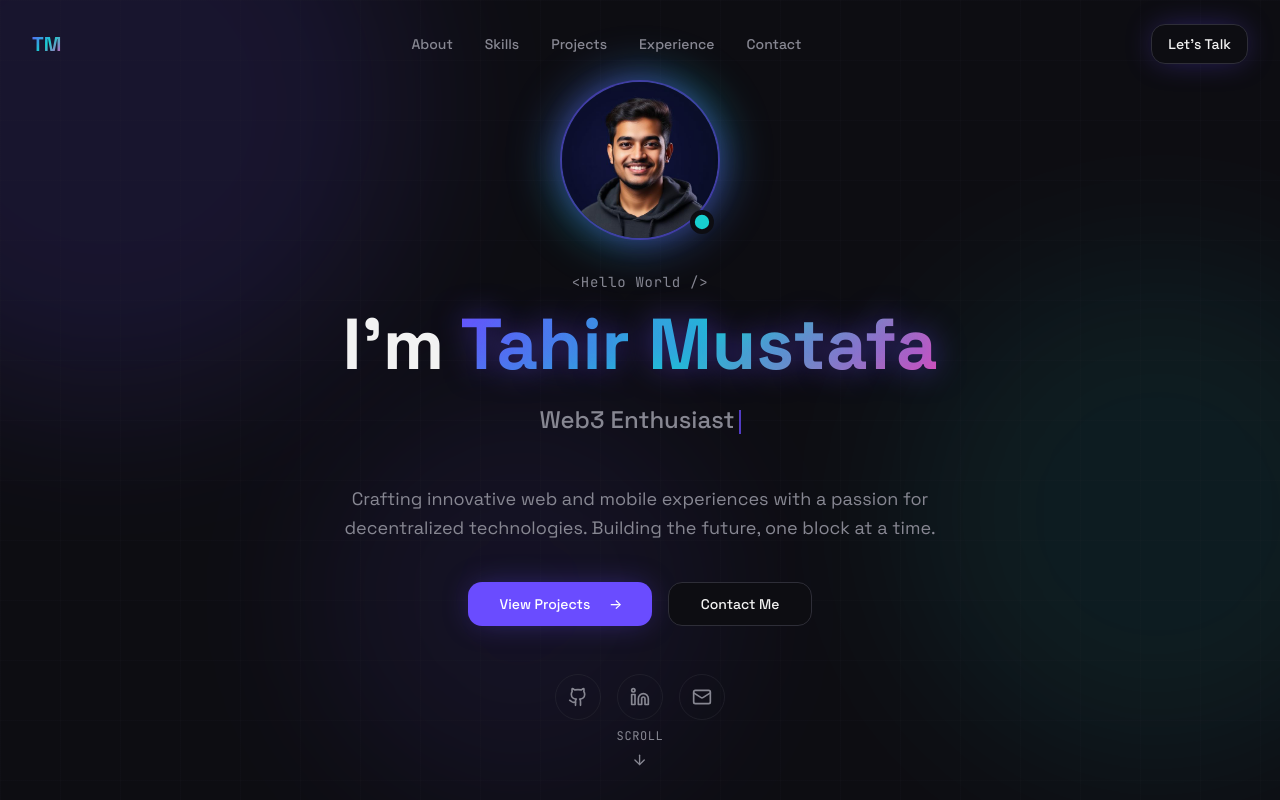
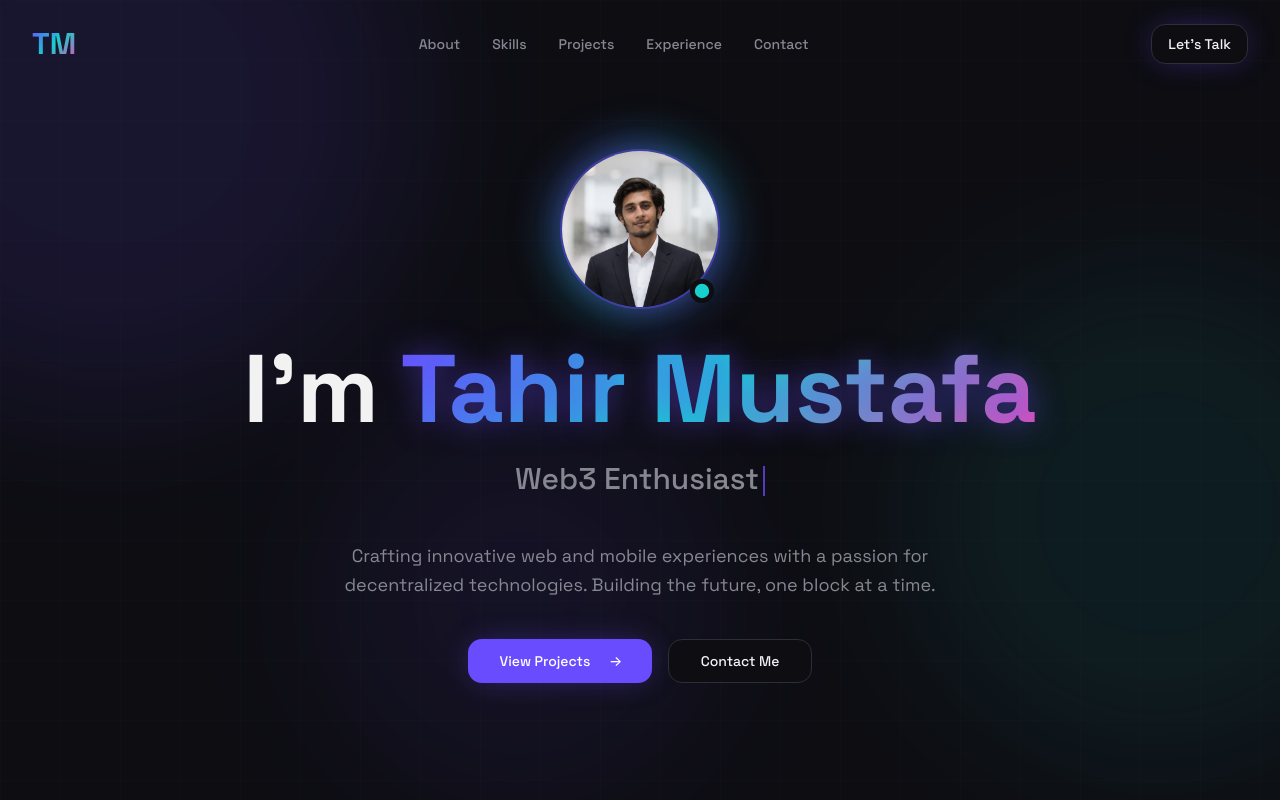
Before and after one commit to TahirMustafa-NO-ONE/Tahir-Mustafa, a React (Vite) app: page / in a window 1280 px wide. Shown: the top 800 px of the page. Built offline with nearby package versions, Linux system fonts and the light colour scheme; the HTML template or start-up script is replaced by a standard one.

Commit message:
updated the profile icon

```diff
--- a/src/components/layout/Navbar.tsx
+++ b/src/components/layout/Navbar.tsx
@@ -35,7 +35,7 @@ const Navbar = () => {
       <nav className="container flex items-center justify-between">
         <motion.a
           href="#"
-          className="text-xl font-bold gradient-text"
+          className="text-3xl font-extrabold font-sans gradient-text"
           whileHover={{ scale: 1.05 }}
           whileTap={{ scale: 0.95 }}
         >
--- a/src/components/sections/HeroSection.tsx
+++ b/src/components/sections/HeroSection.tsx
@@ -3,8 +3,17 @@ import { ArrowDown, Github, Linkedin, Mail } from "lucide-react";
 import { Button } from "@/components/ui/button";
 import TypewriterText from "@/components/ui/TypewriterText";
 import profileAvatar from "@/assets/profile-avatar.jpg";
+import profileAvatar2 from "@/assets/profile-avatar2.png";
+import { useState } from "react";
+import {
+  Dialog,
+  DialogContent,
+  DialogTitle,
+} from "@/components/ui/dialog";
+
 
 const HeroSection = () => {
+  const [isAvatarOpen, setIsAvatarOpen] = useState(false);
   const roles = [
     "Full-Stack Developer",
     "Web3 Enthusiast",
@@ -55,7 +64,7 @@ const HeroSection = () => {
       </div>
 
       {/* Grid Pattern Overlay */}
-      <div className="pt-20 absolute inset-0 bg-[linear-gradient(to_right,hsl(var(--border)/0.1)_1px,transparent_1px),linear-gradient(to_bottom,hsl(var(--border)/0.1)_1px,transparent_1px)] bg-[size:60px_60px] pointer-events-none" />
+      <div className="absolute inset-0 bg-[linear-gradient(to_right,hsl(var(--border)/0.1)_1px,transparent_1px),linear-gradient(to_bottom,hsl(var(--border)/0.1)_1px,transparent_1px)] bg-[size:60px_60px] pointer-events-none" />
 
       <div className="container relative z-10">
         <div className="max-w-4xl mx-auto text-center">
@@ -64,9 +73,9 @@ const HeroSection = () => {
             initial={{ opacity: 0, scale: 0.5 }}
             animate={{ opacity: 1, scale: 1 }}
             transition={{ duration: 0.6, type: "spring", stiffness: 100 }}
-            className="mb-8 flex justify-center"
+            className="mt-20 mb-8 flex justify-center"
           >
-            <div className="relative">
+            <div className="relative cursor-pointer" onClick={() => setIsAvatarOpen(true)}>
               <div className="absolute inset-0 rounded-full bg-gradient-to-br from-primary via-accent to-primary animate-pulse-glow blur-xl opacity-50" />
               <motion.div
                 className="relative w-32 h-32 md:w-40 md:h-40 rounded-full overflow-hidden border-2 border-primary/50 glow-primary"
@@ -74,7 +83,7 @@ const HeroSection = () => {
                 transition={{ duration: 0.3 }}
               >
                 <img
-                  src={profileAvatar}
+                  src={profileAvatar2}
                   alt="Tahir Mustafa"
                   className="w-full h-full object-cover"
                 />
@@ -89,22 +98,36 @@ const HeroSection = () => {
             </div>
           </motion.div>
 
+          {/* Avatar Dialog */}
+          <Dialog open={isAvatarOpen} onOpenChange={setIsAvatarOpen}>
+            <DialogContent className="max-w-2xl">
+              <DialogTitle className="sr-only">Profile Picture</DialogTitle>
+              <div className="relative w-full aspect-square">
+                <img
+                  src={profileAvatar2}
+                  alt="Tahir Mustafa - Full Size"
+                  className="w-full h-full object-cover rounded-lg"
+                />
+              </div>
+            </DialogContent>
+          </Dialog>
+
           {/* Greeting */}
-          <motion.p
+          {/* <motion.p
             initial={{ opacity: 0, y: 20 }}
             animate={{ opacity: 1, y: 0 }}
             transition={{ duration: 0.6, delay: 0.1 }}
             className="text-muted-foreground mb-4 font-mono text-sm tracking-wider"
           >
             {'<Hello World />'}
-          </motion.p>
+          </motion.p> */}
 
           {/* Name */}
           <motion.h1
             initial={{ opacity: 0, y: 20 }}
             animate={{ opacity: 1, y: 0 }}
             transition={{ duration: 0.6, delay: 0.2 }}
-            className="text-4xl md:text-6xl lg:text-7xl font-bold mb-6"
+            className="text-5xl md:text-7xl lg:text-8xl font-bold mb-6"
           >
             <span className="text-foreground">I'm </span>
             <span className="gradient-text text-glow">Tahir Mustafa</span>
@@ -115,7 +138,7 @@ const HeroSection = () => {
             initial={{ opacity: 0, y: 20 }}
             animate={{ opacity: 1, y: 0 }}
             transition={{ duration: 0.6, delay: 0.2 }}
-            className="text-lg md:text-xl lg:text-2xl text-muted-foreground mb-8 h-12"
+            className="text-xl md:text-2xl lg:text-3xl text-muted-foreground mb-8 h-12"
           >
             <TypewriterText
               texts={roles}
@@ -170,7 +193,7 @@ const HeroSection = () => {
           </motion.div>
 
           {/* Social Links */}
-          <motion.div
+          {/* <motion.div
             initial={{ opacity: 0, y: 20 }}
             animate={{ opacity: 1, y: 0 }}
             transition={{ duration: 0.6, delay: 0.5 }}
@@ -194,27 +217,27 @@ const HeroSection = () => {
                 <Icon className="w-5 h-5" />
               </motion.a>
             ))}
-          </motion.div>
+          </motion.div> */}
         </div>
       </div>
 
-      {/* Scroll Indicator */}
-      <motion.div
-        initial={{ opacity: 0 }}
-        animate={{ opacity: 1 }}
-        transition={{ delay: 1, duration: 0.6 }}
-        className="absolute bottom-10 left-1/2 -translate-x-1/2"
-      >
-        <motion.a
-          href="#about"
-          className="flex flex-col items-center gap-2 text-muted-foreground hover:text-foreground transition-colors"
-          animate={{ y: [0, 8, 0] }}
-          transition={{ duration: 2, repeat: Infinity }}
-        >
-          <span className="text-xs font-mono tracking-wider">SCROLL</span>
-          <ArrowDown className="w-4 h-4" />
-        </motion.a>
-      </motion.div>
+      {/* Scroll Indicator
+      // <motion.div
+      //   initial={{ opacity: 0 }}
+      //   animate={{ opacity: 1 }}
+      //   transition={{ delay: 1, duration: 0.6 }}
+      //   className="absolute bottom-10 left-1/2 -translate-x-1/2"
+      // >
+      //   <motion.a
+      //     href="#about"
+      //     className="flex flex-col items-center gap-2 text-muted-foreground hover:text-foreground transition-colors"
+      //     animate={{ y: [0, 8, 0] }}
+      //     transition={{ duration: 2, repeat: Infinity }}
+      //   >
+      //     <span className="text-xs font-mono tracking-wider">SCROLL</span>
+      //     <ArrowDown className="w-4 h-4" />
+      //   </motion.a>
+      // </motion.div> */}
     </section>
   );
 };
```
Also changed, not shown: src/assets/profile-avatar2.png (added), 1 other file (tests, documents, lock files or other folders).
